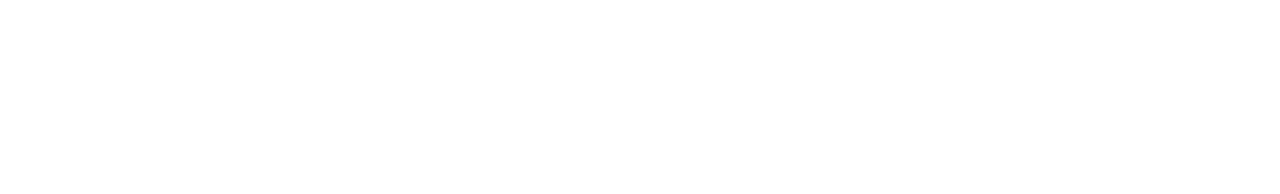
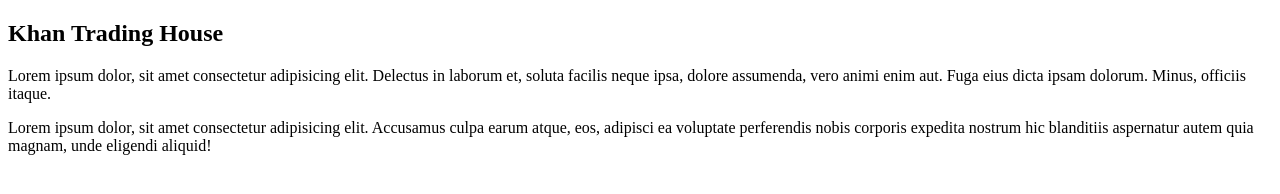
Before and after one commit to jaber669/my-simple-website, a plain HTML site: page index.html in a window 1280 px wide. Drawn offline with Linux system fonts and the light colour scheme.

Commit message:
second p added

```diff
--- a/index.html
+++ b/index.html
@@ -6,6 +6,10 @@
     <title>My Simple Website</title>
 </head>
 <body>
-
+    <header>
+        <h2>Khan Trading House</h2>
+        <p>Lorem ipsum dolor, sit amet consectetur adipisicing elit. Delectus in laborum et, soluta facilis neque ipsa, dolore assumenda, vero animi enim aut. Fuga eius dicta ipsam dolorum. Minus, officiis itaque.</p>
+        <p>Lorem ipsum dolor, sit amet consectetur adipisicing elit. Accusamus culpa earum atque, eos, adipisci ea voluptate perferendis nobis corporis expedita nostrum hic blanditiis aspernatur autem quia magnam, unde eligendi aliquid!</p>
+    </header>
 </body>
 </html>
```
